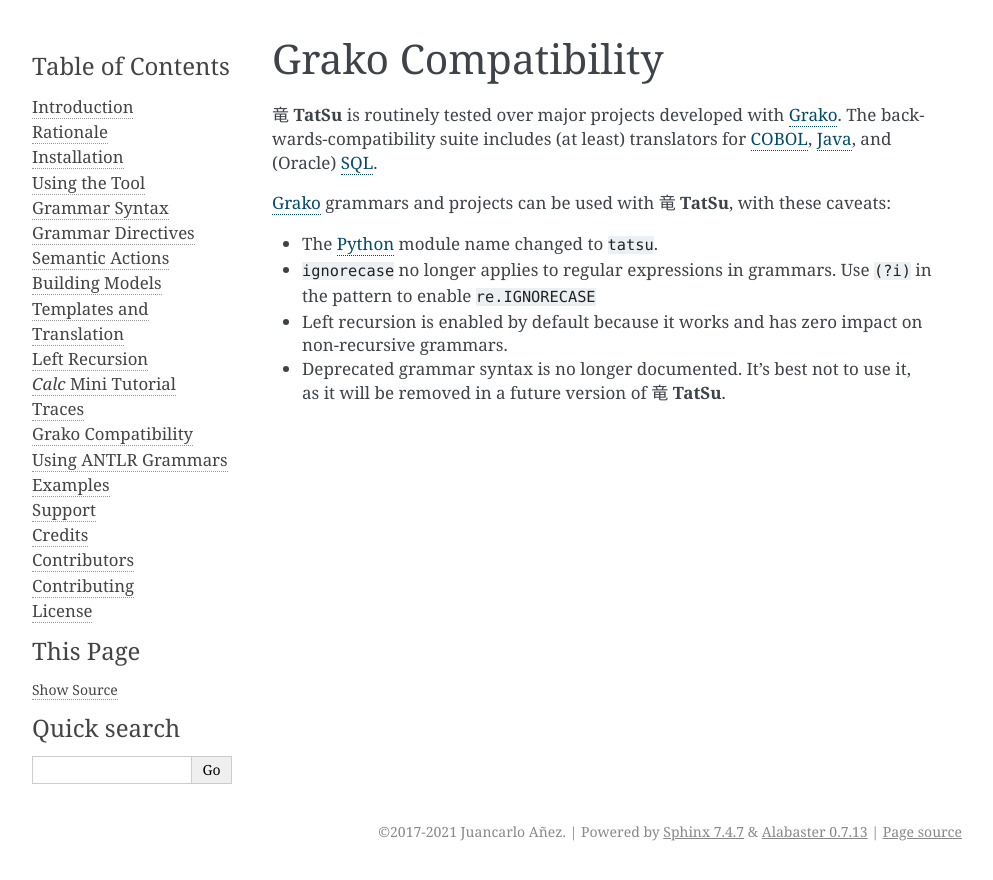
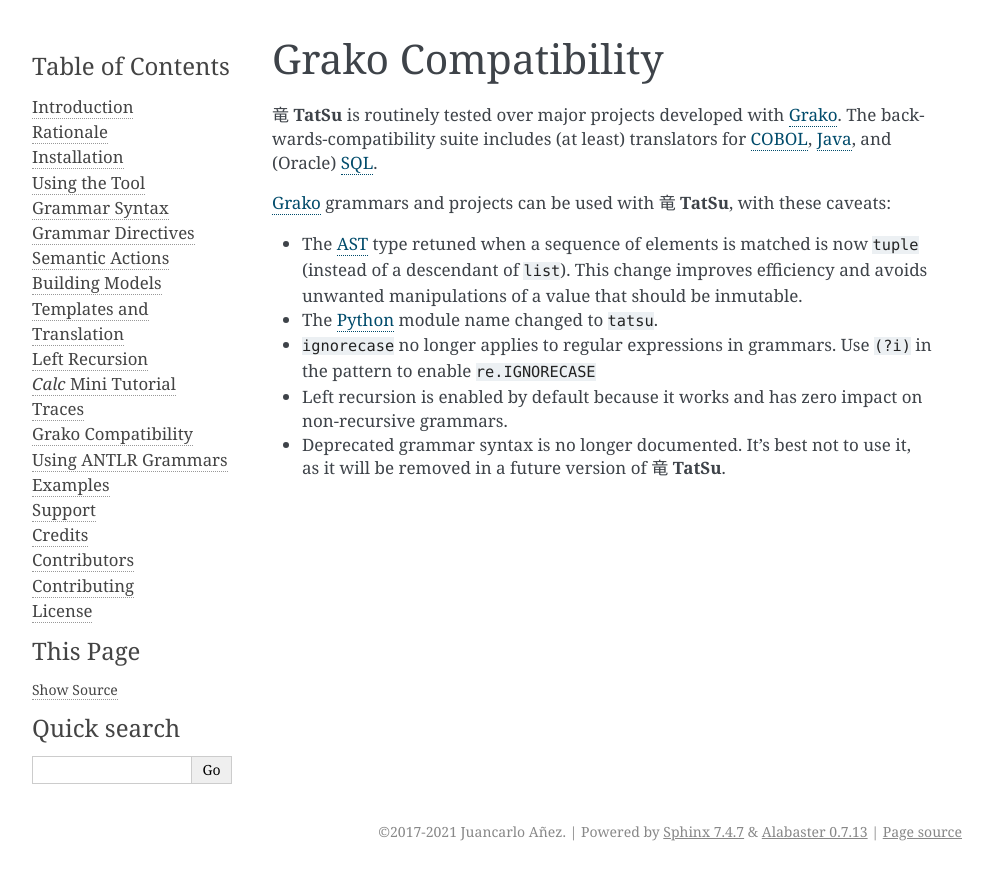
Before and after one commit to neogeny/TatSu, a Sphinx documentation site: the page built from docs/grako.rst, in a window 1280 px wide. Shown: the top 880 px of the page, without its empty margins (148-1141 px from the left). Built offline with Sphinx 7.4.7, drawn with Linux system fonts in a browser that asks for light colours; pages that are not in the unit, such as notebooks, are missing from menus; the version number is read from the project's files by our own code.

Commit message:
[docs] update Grako compatibility on sequences now being tuples fixes #25

```diff
--- a/docs/grako.rst
+++ b/docs/grako.rst
@@ -8,6 +8,8 @@
 
 Grako_ grammars and projects can be used with |TatSu|, with these caveats:
 
+*   The `AST`_ type retuned when a sequence of elements is matched is now ``tuple`` (instead of a descendant of ``list``). This change improves efficiency and avoids unwanted manipulations of a value that should be inmutable.
+
 *   The Python_ module name changed to ``tatsu``.
 
 *   ``ignorecase`` no longer applies to regular expressions in grammars. Use ``(?i)`` in the pattern to enable ``re.IGNORECASE``
```
